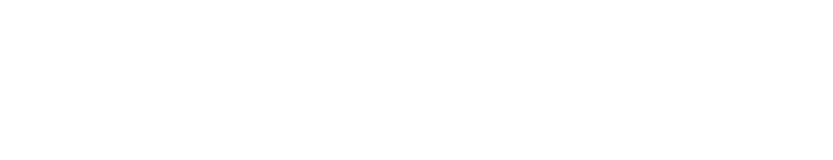
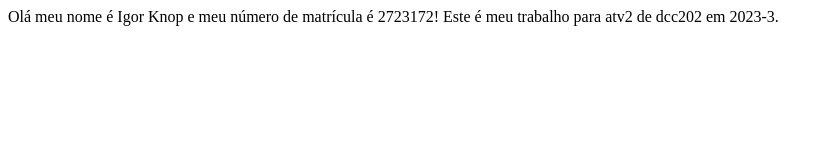
Before and after one commit to ufjf-dcc202/ufjf-dcc202-2023-3-b-atv2, a plain HTML site: page index.html in a window 1280 px wide. Shown: the whole page, without its empty margins (0-833 px from the left). Drawn offline with Linux system fonts and the light colour scheme.

Commit message:
adiciona conteúdo

```diff
--- a/index.html
+++ b/index.html
@@ -6,6 +6,9 @@
     <title>Document</title>
 </head>
 <body>
+Olá meu nome é Igor Knop e meu número de
+matrícula é 2723172!
 
+Este é meu trabalho para atv2 de dcc202 em 2023-3.
 </body>
 </html>
```
